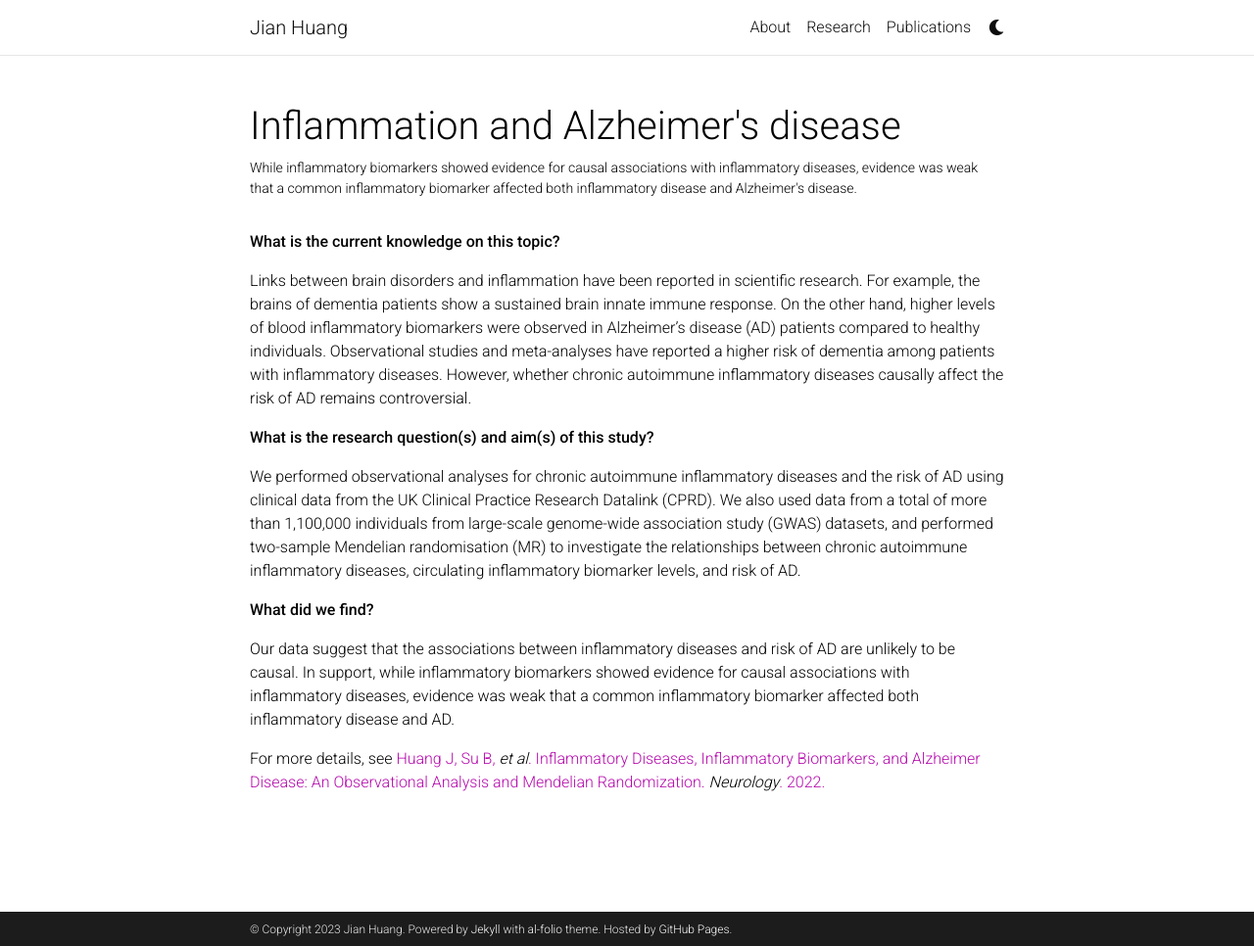
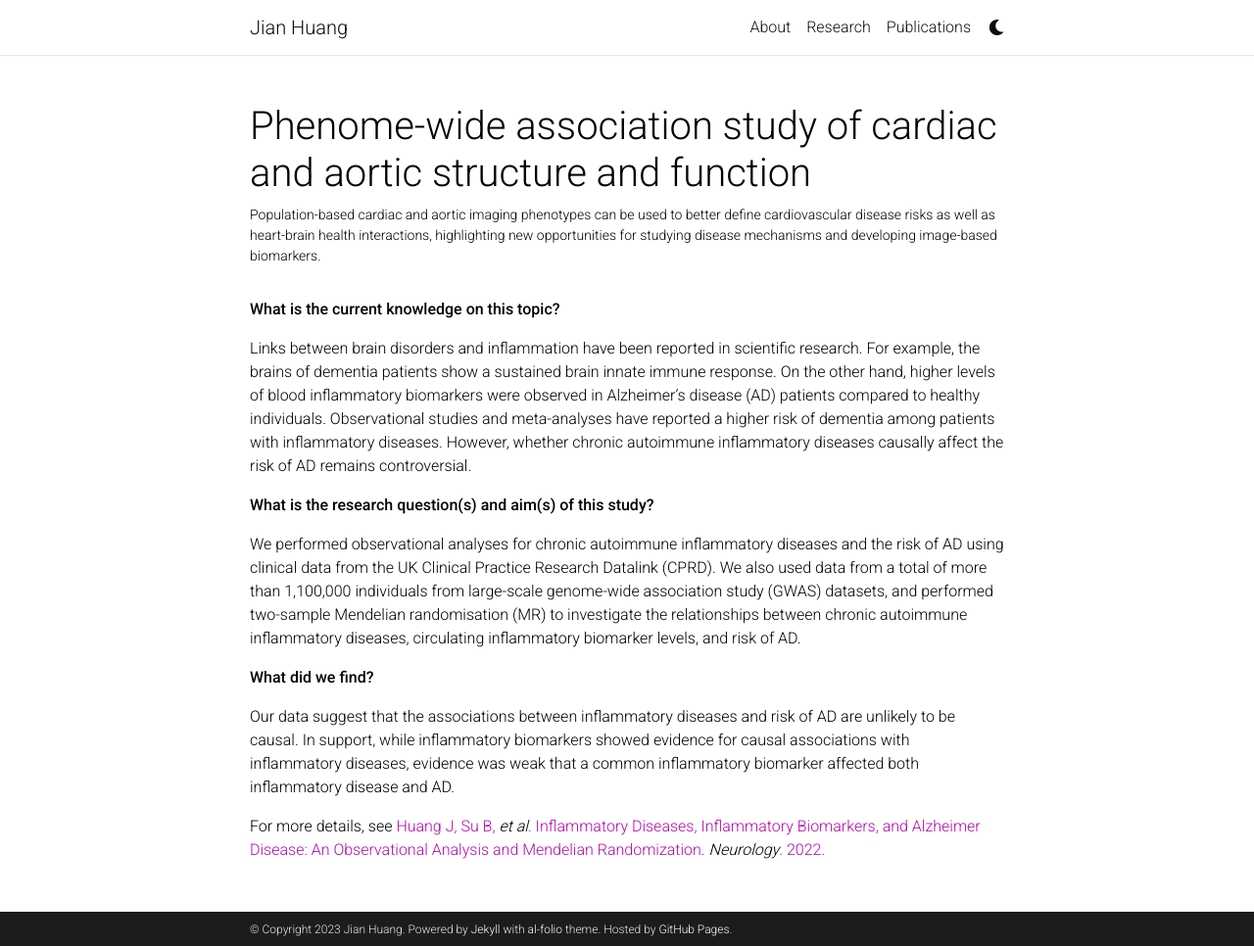
Before and after one commit to jianvhuang/jianvhuang.github.io, a Jekyll site: the page built from _projects/Inflammation_and_AD.md, in a window 1280 px wide and 966 px high. Shown: the whole window at 98% size. Built offline with Jekyll 4.4.1, drawn with Linux system fonts in a browser that asks for light colours; full-size pictures stand in for the smaller copies a plugin makes; comment, search, counter and statistics services are not loaded; a style sheet for code colours, icons or effects is not loaded.

Commit message:
add new _project

```diff
--- a/_projects/Inflammation_and_AD.md
+++ b/_projects/Inflammation_and_AD.md
@@ -1,7 +1,7 @@
 ---
 layout: page
-title: Inflammation and Alzheimer's disease
-description: While inflammatory biomarkers showed evidence for causal associations with inflammatory diseases, evidence was weak that a common inflammatory biomarker affected both inflammatory disease and Alzheimer's disease.
+title: Phenome-wide association study of cardiac and aortic structure and function
+description: Population-based cardiac and aortic imaging phenotypes can be used to better define cardiovascular disease risks as well as heart-brain health interactions, highlighting new opportunities for studying disease mechanisms and developing image-based biomarkers.
 img: assets/img/publication_preview/alzheimer.jpg
 importance: 1
 ---
```
Also changed, not shown: _projects/PheWAS_cardiac_and_aortic_structure_and_function.md (added, +15 -0 lines).
